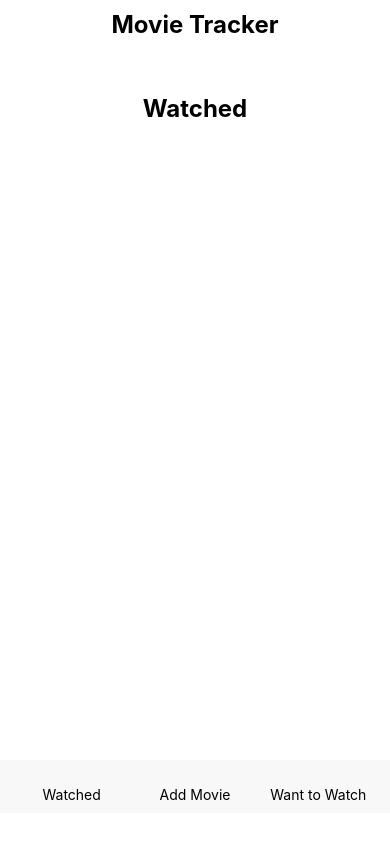
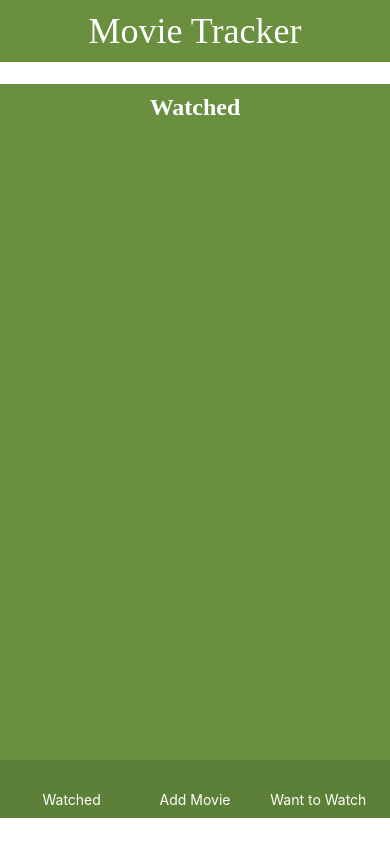
Before and after one commit to andyboulle/MovieTracker, a React Native app: screen / in a window 390 px wide. Built offline with nearby package versions, Linux system fonts and the light colour scheme; some icons are missing.

Commit message:
styled views and added color scheme

```diff
--- a/src/components/AddMovieView.tsx
+++ b/src/components/AddMovieView.tsx
@@ -68,26 +68,30 @@ export default function AddMovieView({ addMovieToWatched, addMovieToWantToWatch
                     </Text>
                 </TouchableOpacity>
             </View>
-            <Text>Title</Text>
+            <Text style={styles.text}>Title</Text>
             <TextInput
                 style={styles.input}
                 value={title}
                 onChangeText={setTitle}
                 placeholder='Title'
+                placeholderTextColor="#6e6e6e"
             />
             {listToAdd === 'watched' && (
                 <View style={styles.inputContainer}>
-                    <Text>Score</Text>
+                    <Text style={styles.text}>Score</Text>
                     <TextInput
                         style={styles.input}
                         value={score}
                         onChangeText={setScore}
                         placeholder='Score'
+                        placeholderTextColor="#6e6e6e"
                         keyboardType='numeric'
                     />
                 </View>
             )}
-            <Button title='Add Movie' onPress={handleAddMovie}/>
+            <TouchableOpacity style={styles.button} onPress={handleAddMovie}>
+                <Text style={styles.buttonText}>Add Movie</Text>
+            </TouchableOpacity>
             {successMessageVisible && <Text style={styles.successMessage}>Movie added successfully</Text>}
         </View>
     )
@@ -100,13 +104,16 @@ const styles = StyleSheet.create({
         paddingTop: 50,
         alignItems: 'center',
         paddingHorizontal: 20,
+        backgroundColor: '#698F3F',
     },
     sectionTitle: {
         fontSize: 24,
         fontWeight: 'bold',
         marginBottom: 65,
         textAlign: 'center',
-        marginTop: -35
+        marginTop: -35,
+        color: '#FFFFFF',
+        fontFamily: 'FjallaOne-Regular',
     },
     inputContainer: {
         width: '100%',
@@ -117,14 +124,16 @@ const styles = StyleSheet.create({
         padding: 10,
         marginVertical: 10,
         borderWidth: 1,
-        borderColor: '#ccc',
+        borderColor: '#6e6e6e',
         borderRadius: 5,
+        backgroundColor: '#FFFFFF',
     },
     addToText: {
         fontSize: 18,
         fontWeight: 'bold',
         marginVertical: 20,
         textAlign: 'center',
+        color: '#FFFFFF',
     },
     selectionContainer: {
         flexDirection: 'row',
@@ -138,18 +147,35 @@ const styles = StyleSheet.create({
     },
     selectionText: {
         fontSize: 16,
+        color: '#FFFFFF',
     },
     selectionTextBold: {
         fontSize: 16,
         fontWeight: 'bold',
+        color: '#FFFFFF',
     },
     separator: {
         width: 1,
         height: '100%',
-        backgroundColor: '#ccc',
+        backgroundColor: '#FFFFFF',
+    },
+    button: {
+        backgroundColor: '#FFFFFF',
+        padding: 10,
+        borderRadius: 5,
+        marginTop: 20,
+        alignItems: 'center',
+    },
+    buttonText: {
+        color: 'black',
+        fontWeight: 'bold',
     },
     successMessage: {
-        color: 'green',
+        color: '#FFFFFF',
         marginTop: 10,
     },
+    text: {
+        color: '#FFFFFF',
+        fontWeight: 'bold',
+    },
 });
--- a/src/components/NavBar.tsx
+++ b/src/components/NavBar.tsx
@@ -30,8 +30,8 @@ export default function NavBar({ watchedMovies, wantToWatchMovies, changeTab, up
                     />
                 )}
             >
-                <FontAwesomeIcon icon={faCircleCheck} />
-                <Text>Watched</Text>
+                <FontAwesomeIcon icon={faCircleCheck} color="#FFFFFF" />
+                <Text style={styles.tabText}>Watched</Text>
             </TouchableOpacity>
             <TouchableOpacity
                 style={styles.tab}
@@ -42,8 +42,8 @@ export default function NavBar({ watchedMovies, wantToWatchMovies, changeTab, up
                     />
                 )}
             >
-                <FontAwesomeIcon icon={faSquarePlus} />
-                <Text>Add Movie</Text>
+                <FontAwesomeIcon icon={faSquarePlus} color="#FFFFFF" />
+                <Text style={styles.tabText}>Add Movie</Text>
             </TouchableOpacity>
             <TouchableOpacity
                 style={styles.tab}
@@ -55,8 +55,8 @@ export default function NavBar({ watchedMovies, wantToWatchMovies, changeTab, up
                     />
                 )}
             >
-                <FontAwesomeIcon icon={faClock} />
-                <Text>Want to Watch</Text>
+                <FontAwesomeIcon icon={faClock} color="#FFFFFF" />
+                <Text style={styles.tabText}>Want to Watch</Text>
             </TouchableOpacity>
         </View>
     );
@@ -68,11 +68,15 @@ const styles = StyleSheet.create({
         justifyContent: 'space-between',
         alignItems: 'center',
         padding: 10,
-        backgroundColor: '#f8f8f8',
+        backgroundColor: '#5d8038',
     },
     tab: {
         flex: 1,
         alignItems: 'center',
         justifyContent: 'center',
     },
+    tabText: {
+        color: '#FFFFFF',
+        marginTop: 5,
+    },
 });
--- a/src/components/TitleCard.tsx
+++ b/src/components/TitleCard.tsx
@@ -1,13 +1,4 @@
 import { View, Text, StyleSheet } from 'react-native';
-
-const styles = StyleSheet.create({
-    titleCard: {
-        fontSize: 24,
-        fontWeight: 'bold',
-        textAlign: 'center',
-        padding: 10
-    }
-});
 
 export default function TitleCard(): React.JSX.Element {
     return (
@@ -18,3 +9,14 @@ export default function TitleCard(): React.JSX.Element {
         </View>
     )
 }
+
+const styles = StyleSheet.create({
+    titleCard: {
+        fontSize: 36,
+        fontFamily: 'FjallaOne-Regular',
+        textAlign: 'center',
+        padding: 10,
+        color: '#FFFFFF',
+        backgroundColor: '#698F3F',
+    }
+});
--- a/src/components/WantToWatchMovieRow.tsx
+++ b/src/components/WantToWatchMovieRow.tsx
@@ -33,10 +33,10 @@ export default function WantToWatchMovieRow({ movie, updateMovie, deleteMovie }:
             <Text style={styles.movieTitle}>{movie.title}</Text>
             <View style={styles.iconContainer}>
                 <TouchableOpacity style={styles.icon} onPress={() => setModalVisible(true)}>
-                    <FontAwesomeIcon icon={faPenToSquare} />
+                    <FontAwesomeIcon icon={faPenToSquare} color="black" />
                 </TouchableOpacity>
                 <TouchableOpacity style={styles.icon} onPress={handleDelete}>
-                    <FontAwesomeIcon icon={faTrash} />
+                    <FontAwesomeIcon icon={faTrash} color="black" />
                 </TouchableOpacity>
             </View>
 
@@ -53,9 +53,10 @@ export default function WantToWatchMovieRow({ movie, updateMovie, deleteMovie }:
                             value={title}
                             onChangeText={setTitle}
                             placeholder="Title"
+                            placeholderTextColor="#6e6e6e"
                         />
-                        <Button title="Update" onPress={handleUpdate} />
-                        <Button title="Cancel" onPress={() => setModalVisible(false)} />
+                        <Button title="Update" onPress={handleUpdate} color="#698F3F" />
+                        <Button title="Cancel" onPress={() => setModalVisible(false)} color="#698F3F" />
                     </View>
                 </View>
             </Modal>
@@ -70,11 +71,14 @@ const styles = StyleSheet.create({
         alignItems: 'center',
         padding: 10,
         borderBottomWidth: 1,
-        borderBottomColor: '#ccc',
+        borderBottomColor: '#698F3F',
+        backgroundColor: '#FFFFFF',
     },
     movieTitle: {
         flex: 3,
         fontSize: 16,
+        color: 'black',
+        fontWeight: 'bold',
     },
     iconContainer: {
         flex: 1,
@@ -93,7 +97,7 @@ const styles = StyleSheet.create({
     modalView: {
         width: 300,
         padding: 20,
-        backgroundColor: 'white',
+        backgroundColor: '#FFFFFF',
         borderRadius: 10,
         alignItems: 'center',
     },
@@ -102,7 +106,8 @@ const styles = StyleSheet.create({
         padding: 10,
         marginVertical: 10,
         borderWidth: 1,
-        borderColor: '#ccc',
+        borderColor: '#6e6e6e',
         borderRadius: 5,
+        color: '#000000',
     },
 });
--- a/src/components/WantToWatchView.tsx
+++ b/src/components/WantToWatchView.tsx
@@ -9,7 +9,7 @@ interface WantToWatchViewProps {
 
 export default function WantToWatchView({ wantToWatchMovies, updateMovie, deleteMovie }: WantToWatchViewProps): React.JSX.Element {
     return (
-        <View>
+        <View style={styles.container}>
             <Text style={styles.sectionTitle}>Want to Watch</Text>
             <FlatList
                 data={wantToWatchMovies}
@@ -27,10 +27,16 @@ export default function WantToWatchView({ wantToWatchMovies, updateMovie, delete
 }
 
 const styles = StyleSheet.create({
+    container: {
+        flex: 1,
+        backgroundColor: '#698F3F',
+    },
     sectionTitle: {
         fontSize: 24,
         fontWeight: 'bold',
         margin: 10,
-        textAlign: 'center'
+        textAlign: 'center',
+        color: '#FFFFFF',
+        fontFamily: 'FjallaOne-Regular',
     }
 })
--- a/src/components/WatchedMovieRow.tsx
+++ b/src/components/WatchedMovieRow.tsx
@@ -51,10 +51,10 @@ export default function WatchedMovieRow({ movie, updateMovie, deleteMovie }: Wat
             <Text style={styles.movieScore}>{movie.score}</Text>
             <View style={styles.iconContainer}>
                 <TouchableOpacity onPress={() => setModalVisible(true)}>
-                    <FontAwesomeIcon icon={faPenToSquare} />
+                    <FontAwesomeIcon icon={faPenToSquare} color="black" />
                 </TouchableOpacity>
                 <TouchableOpacity onPress={() => handleDelete()}>
-                    <FontAwesomeIcon icon={faTrash} />
+                    <FontAwesomeIcon icon={faTrash} color="black" />
                 </TouchableOpacity>
             </View>
 
@@ -71,16 +71,18 @@ export default function WatchedMovieRow({ movie, updateMovie, deleteMovie }: Wat
                             value={title}
                             onChangeText={setTitle}
                             placeholder="Title"
+                            placeholderTextColor="#6e6e6e"
                         />
                         <TextInput
                             style={styles.input}
                             value={score}
                             onChangeText={setScore}
                             placeholder="Score"
+                            placeholderTextColor="#6e6e6e"
                             keyboardType="numeric"
                         />
-                        <Button title="Update" onPress={handleUpdate} />
-                        <Button title="Cancel" onPress={() => setModalVisible(false)} />
+                        <Button title="Update" onPress={handleUpdate} color="#698F3F" />
+                        <Button title="Cancel" onPress={() => setModalVisible(false)} color="#698F3F" />
                     </View>
                 </View>
             </Modal>
@@ -95,17 +97,22 @@ const styles = StyleSheet.create({
         alignItems: 'center',
         padding: 10,
         borderBottomWidth: 1,
-        borderBottomColor: '#ccc',
+        borderBottomColor: '#698F3F',
+        backgroundColor: '#FFFFFF',
     },
     movieTitle: {
         flex: 3,
         fontSize: 16,
+        color: 'black',
+        fontWeight: 'bold',
     },
     movieScore: {
         flex: 1,
         fontSize: 16,
         textAlign: 'center',
-        marginRight: 10, // Add margin to separate from icons
+        marginRight: 10,
+        color: 'black',
+        fontWeight: 'bold',
     },
     iconContainer: {
         flex: 1,
@@ -121,7 +128,7 @@ const styles = StyleSheet.create({
     modalView: {
         width: 300,
         padding: 20,
-        backgroundColor: 'white',
+        backgroundColor: '#FFFFFF',
         borderRadius: 10,
         alignItems: 'center',
     },
@@ -130,7 +137,8 @@ const styles = StyleSheet.create({
         padding: 10,
         marginVertical: 10,
         borderWidth: 1,
-        borderColor: '#ccc',
+        borderColor: '#6e6e6e',
         borderRadius: 5,
+        color: '#000000',
     },
 });
--- a/src/components/WatchedView.tsx
+++ b/src/components/WatchedView.tsx
@@ -9,7 +9,7 @@ interface WatchedViewProps {
 
 export default function WatchedView({ watchedMovies, updateMovie, deleteMovie }: WatchedViewProps): React.JSX.Element {
     return (
-        <View>
+        <View style={styles.container}>
             <Text style={styles.sectionTitle}>Watched</Text>
             <FlatList
                 data={watchedMovies}
@@ -27,10 +27,16 @@ export default function WatchedView({ watchedMovies, updateMovie, deleteMovie }:
 }
 
 const styles = StyleSheet.create({
+    container: {
+        flex: 1,
+        backgroundColor: '#698F3F',
+    },
     sectionTitle: {
         fontSize: 24,
         fontWeight: 'bold',
         margin: 10,
-        textAlign: 'center'
+        textAlign: 'center',
+        color: '#FFFFFF',
+        fontFamily: 'FjallaOne-Regular',
     }
 })
```
